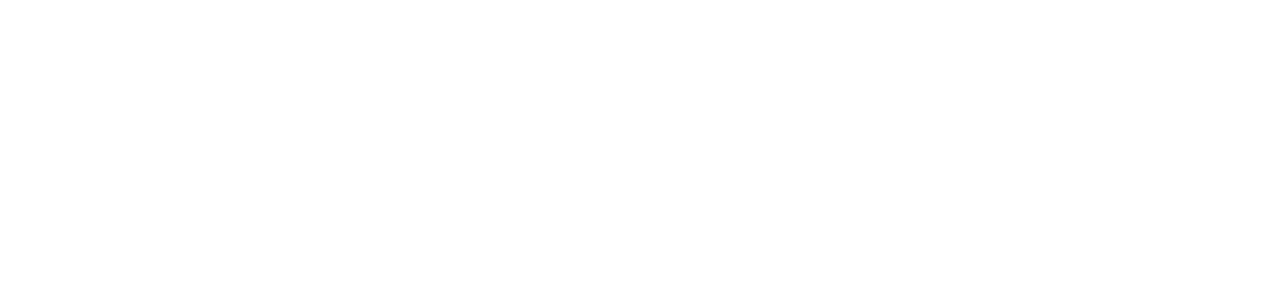
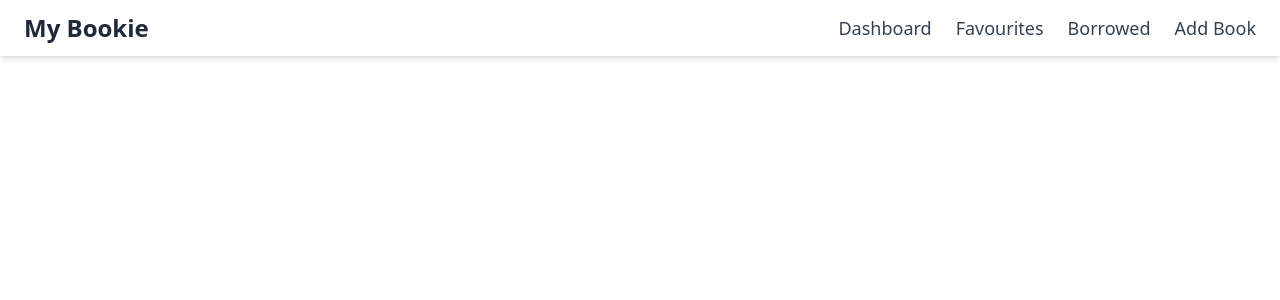
Before and after one commit to MuhammadHassanSaggaf/mybookie, a Next.js app: page / in a window 1280 px wide. Shown: the top 300 px of the page. Built offline with nearby package versions, Linux system fonts and the light colour scheme.

Commit message:
Add Navbar component and integrate it into the Home page; update package.json and package-lock.json with @heroicons/react dependency.

```diff
--- a/app/page.js
+++ b/app/page.js
@@ -1,7 +1,10 @@
 import Image from "next/image";
+import Navbar from "./src/components/NavBar";
 
 export default function Home() {
   return (
-    <div></div>
+    <div className="scroll-smooth">
+      <Navbar />
+    </div>
   );
 }
--- /dev/null
+++ b/app/src/components/NavBar.jsx
@@ -0,0 +1,68 @@
+"use client";
+import { useState } from "react";
+import Link from "next/link";
+import { Bars3Icon, XMarkIcon } from "@heroicons/react/24/outline";
+
+export default function Navbar() {
+	const [open, setOpen] = useState(false);
+	const navLinks = [
+		{ href: "/", label: "Dashboard" },
+		{ href: "/favourites", label: "Favourites" },
+		{ href: "/borrowed", label: "Borrowed" },
+		{ href: "/add-book", label: "Add Book" },
+	];
+
+	return (
+		<nav className="bg-white shadow-md">
+			<div className="flex h-14 items-center justify-between gap-8 px-4 sm:px-6">
+				{/* Logo / Brand */}
+				<Link
+					href="/"
+					className="text-2xl font-bold text-gray-800 hover:text-gray-600 hover:-translate-y-[1px] transition-transform duration-200"
+				>
+					My Bookie
+				</Link>
+
+				{/* Desktop Links */}
+				<ul className="hidden md:flex justify-end items-center space-x-6">
+					{navLinks.map(({ href, label }) => (
+						<li key={href} className="hover:-translate-y-[1px] transition-transform duration-200 ">
+							<Link
+								href={href}
+								className="text-lg text-gray-700 hover:text-gray-900  transition duration-200   "
+							>
+								{label}
+							</Link>
+						</li>
+					))}
+				</ul>
+
+				{/* Mobile Hamburger */}
+				<button
+					className="md:hidden focus:outline-none"
+					onClick={() => setOpen(!open)}
+					aria-label="Toggle menu"
+				>
+					{open ? (
+						<XMarkIcon className="h-6 w-6 text-gray-800" />
+					) : (
+						<Bars3Icon className="h-6 w-6 text-gray-800" />
+					)}
+				</button>
+			</div>
+
+			{/* Mobile Menu */}
+			{open && (
+				<ul className="md:hidden bg-white border-t border-gray-200">
+					{navLinks.map(({ href, label }) => (
+						<li key={`mobile-${href}`} className="px-4 py-2">
+							<Link href={href} className="block">
+								{label}
+							</Link>
+						</li>
+					))}
+				</ul>
+			)}
+		</nav>
+	);
+}
```
Also changed, not shown: package.json (+5 -4 lines), 1 other file (tests, documents, lock files or other folders).
